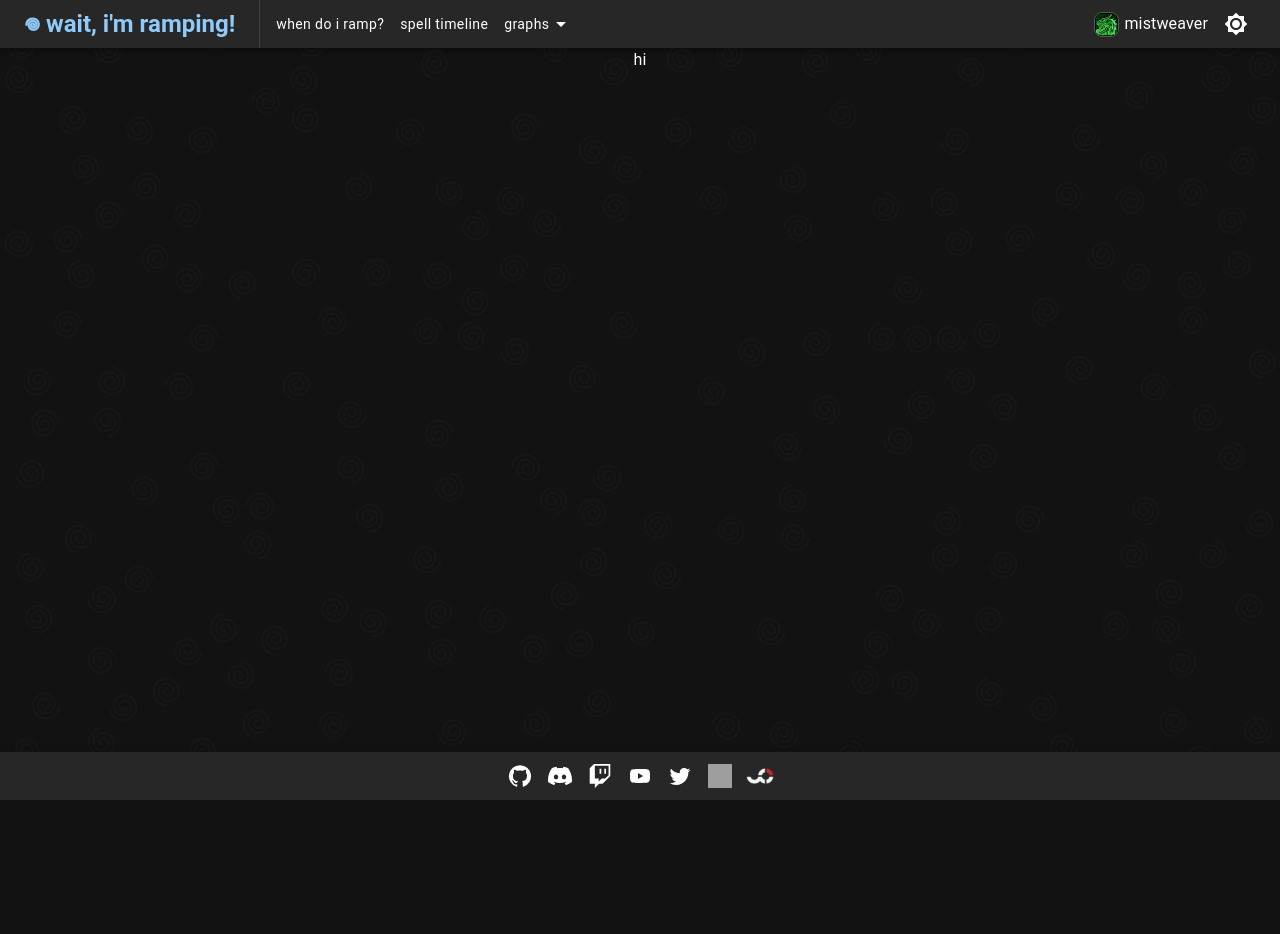
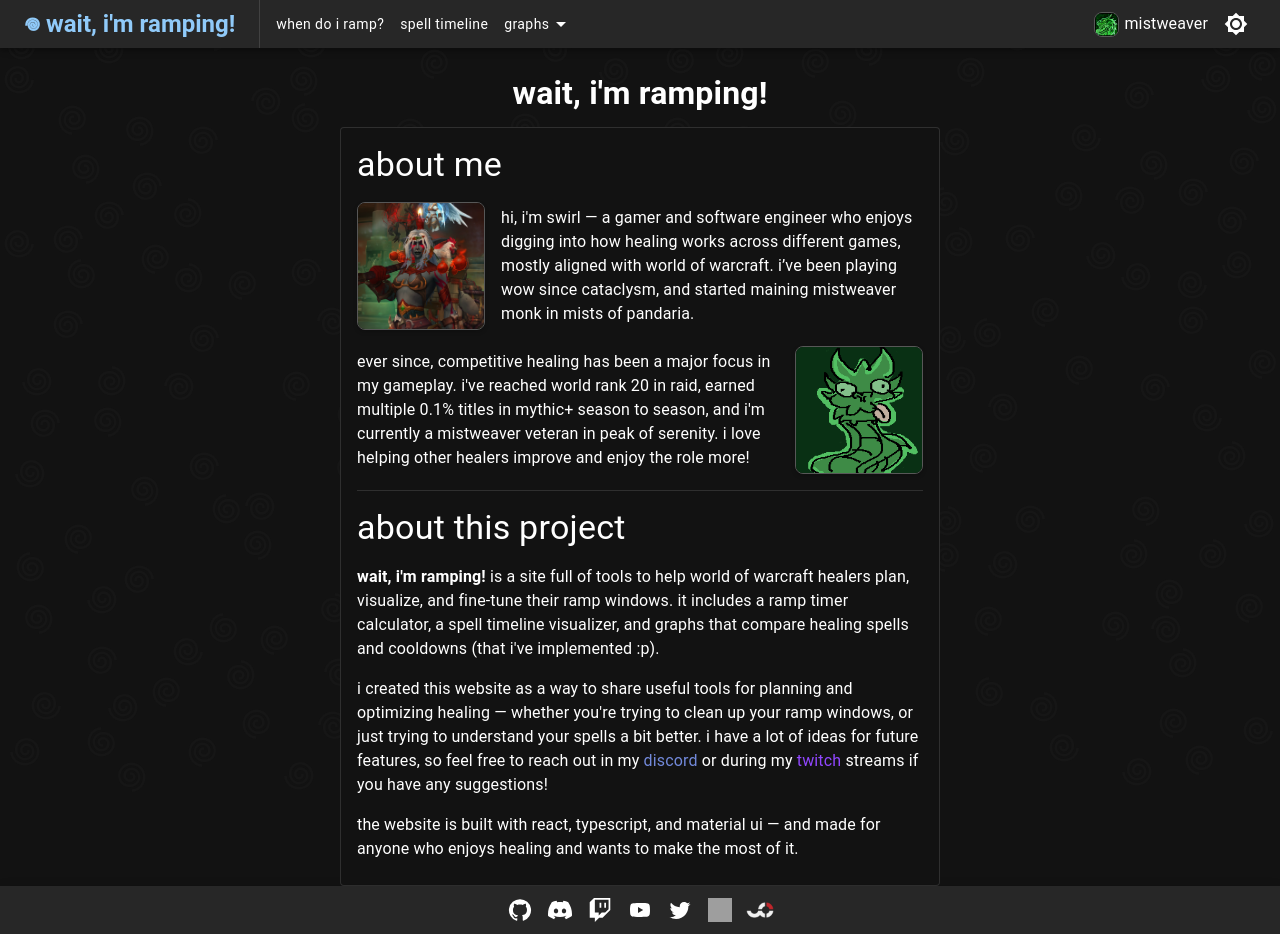
Before and after one commit to lolswirl/wait-im-ramping, a React (Create React App) app: page / in a window 1280 px wide. Before the commit the page ends 800 px from the top, so only its background shows below. Built offline with nearby package versions, Linux system fonts and the light colour scheme; grey boxes are pictures that could not be loaded.

Commit message:
init about

```diff
--- a/src/pages/Home.tsx
+++ b/src/pages/Home.tsx
@@ -1,16 +1,96 @@
 import * as React from "react";
-import { useState } from "react";
-import RampCalc from "../components/RampCalc/RampCalc.tsx";
-import PageTitle from "../components/PageTitle/PageTitle.tsx"
+import { Typography, Card, CardContent, Divider, Link, Stack, Box } from "@mui/material";
+import PageTitle from "../components/PageTitle/PageTitle.tsx";
 import { GetTitle } from "../util/stringManipulation.tsx";
 
-const Home = () => {
+const pageTitle = GetTitle("Wait, I'm Ramping!");
 
-  return (
-    <div style={{ display: "flex", flexDirection: "column", alignItems: "center", gap: "10px" }}>
-      hi
-    </div>
-  );
+const imageStyle: React.CSSProperties = {
+  width: 128,
+  height: 128,
+  borderRadius: "8px",
+  objectFit: "cover",
+  boxShadow: "0px 2px 4px rgba(0, 0, 0, 0.2)",
+  border: "1px solid #575757",
+  backgroundColor: "transparent",
+  transition: "transform 0.3s ease",
 };
 
-export default Home;
+const About = () => (
+  <div style={{ display: "flex", flexDirection: "column", alignItems: "center", gap: "10px" }}>
+    <PageTitle title={pageTitle} />
+    <h1 style={{ marginBottom: "0px" }}>{pageTitle}</h1>
+
+    <Card variant="outlined" sx={{ maxWidth: 600, width: "100%" }}>
+      <CardContent>
+        <Stack spacing={2}>
+          <Typography variant="h4" gutterBottom align="left">
+            about me
+          </Typography>
+          <Stack direction="row" alignItems="center" spacing={2}>
+            <Box
+              component="img"
+              src="/swirl.png"
+              alt="swirl"
+              sx={imageStyle}
+              onMouseOver={e => (e.currentTarget.style.transform = "scale(1.1)")}
+              onMouseOut={e => (e.currentTarget.style.transform = "scale(1)")}
+            />
+            <Typography variant="body1" paragraph align="left" sx={{ mb: 0 }}>
+              hi, i'm swirl — a gamer and software engineer who enjoys digging into how healing{" "}
+              works across different games, mostly aligned with world of warcraft.{" "}
+              i’ve been playing wow since cataclysm, and started maining mistweaver monk{" "}
+              in mists of pandaria.
+            </Typography>
+          </Stack>
+          <Stack direction="row" alignItems="center" spacing={2}>
+            <Typography variant="body1" paragraph align="left" sx={{ mb: 0 }}>
+              ever since, competitive healing has been a major focus in my gameplay.{" "}
+              i've reached world rank 20 in raid, earned multiple 0.1% titles in mythic+{" "}
+              season to season, and i'm currently a mistweaver veteran in peak of serenity.{" "}
+              i love helping other healers improve and enjoy the role more!
+            </Typography>
+            <Box
+              component="img"
+              src="/mistweaver-bad.png"
+              alt="mistweaver"
+              sx={imageStyle}
+              onMouseOver={e => (e.currentTarget.style.transform = "scale(1.1)")}
+              onMouseOut={e => (e.currentTarget.style.transform = "scale(1)")}
+            />
+          </Stack>
+          <Divider sx={{ my: 2 }} />
+          <Typography variant="h4" gutterBottom align="left">
+            about this project
+          </Typography>
+          <Typography variant="body1" paragraph align="left">
+            <b>wait, i'm ramping!</b>{" "}
+            is a site full of tools to help world of warcraft healers plan, visualize, and{" "}
+            fine-tune their ramp windows. it includes a ramp timer calculator, a spell timeline{" "}
+            visualizer, and graphs that compare healing spells and cooldowns (that i've implemented :p).
+          </Typography>
+          <Typography variant="body1" paragraph align="left">
+            i created this website as a way to share useful tools for planning and optimizing{" "}
+            healing — whether you're trying to clean up your ramp windows, or just trying to{" "}
+            understand your spells a bit better. i have a lot of ideas for future features,{" "}
+            so feel free to reach out in my{" "}
+            <Link href="https://discord.gg/ZU5rhXtbNd" target="_blank" rel="noopener noreferrer" color="#7289da" underline="hover">
+              discord
+            </Link>{" "}
+            or during my{" "}
+            <Link href="https://www.twitch.tv/lolswirl" target="_blank" rel="noopener noreferrer" color="#9147ff" underline="hover">
+              twitch
+            </Link>{" "}
+            streams if you have any suggestions!
+          </Typography>
+          <Typography variant="body1" paragraph align="left">
+            the website is built with react, typescript, and material ui{" "}
+            — and made for anyone who enjoys healing and wants to make the most of it.
+          </Typography>
+        </Stack>
+      </CardContent>
+    </Card>
+  </div>
+);
+
+export default About;
```
